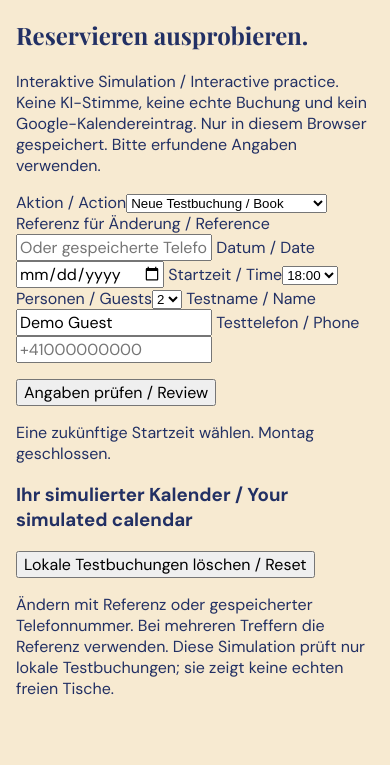
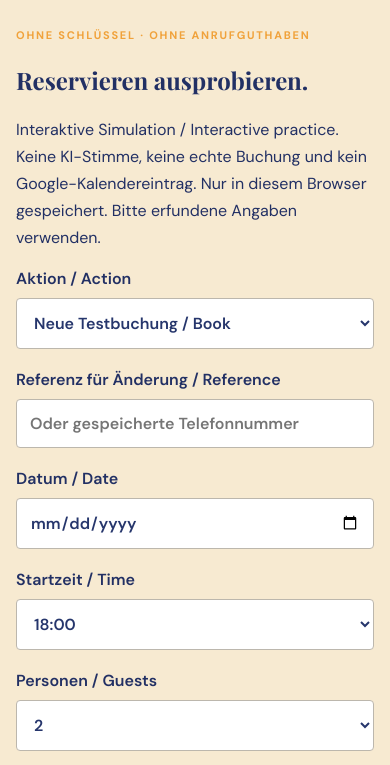
Before and after one commit to lotushub/potala-voice-reservation-demo, a website built with Vite: page web/index.html in a window 390 px wide. Shown: the part 659-1424 px from the top of the page. Built offline with nearby package versions, Linux system fonts and the light colour scheme.

Commit message:
Add browser-only practice mode for demos without API credits

```diff
--- a/web/src/style.css
+++ b/web/src/style.css
@@ -74,3 +74,4 @@
 @media(max-width: 900px) { .topbar nav { gap: 15px; } .story-grid { gap: 4vw; } .setup-band { gap: 4vw; } }
 @media(max-width: 720px) { .topbar nav { display: none; } .badge { margin-left: auto; } .hero { min-height: 430px; } .hero-shade { background: linear-gradient(90deg, rgba(107,17,20,.9), rgba(107,17,20,.55)); } .call-panel { flex-wrap: wrap; } .call-copy { min-width: calc(100% - 112px); } .call-button { width: 100%; } .story-grid, .setup-band { grid-template-columns: 1fr; gap: 35px; } .hours { width: 100%; } }
 @media(max-width: 480px) { .shell, .hero-copy, .topbar-inner { width: calc(100% - 32px); } .brand { font-size: 16px; } .brand small { font-size: 7px; } .badge { font-size: 8px; padding: 7px; } .hero { min-height: 420px; background-position: 55% center; } .hero h1 { font-size: 42px; } .hero p { font-size: 15px; } .brand-ribbon { font-size: 16px; letter-spacing: .2em; } .brand-ribbon span { padding: 0 4px; } .experience { padding: 48px 0; } .call-panel { padding: 22px; gap: 15px; } .orb-wrap { width: 55px; height: 60px; } .orb { transform: scale(.7); } .call-copy { min-width: calc(100% - 75px); } .call-copy h3 { font-size: 23px; } .hours { padding: 26px; } .hours-row { display: block; } .hours-row strong { display: block; text-align: left; margin-top: 4px; } .footer-grid { display: block; } .footer-grid > * { margin-bottom: 18px; } }
+.practice{padding-top:80px;padding-bottom:80px}.practice>p{max-width:850px;line-height:1.7}.practice-grid{display:grid;grid-template-columns:repeat(3,minmax(0,1fr));gap:20px}.practice label{display:flex;flex-direction:column;gap:9px;font-weight:600}.practice input,.practice select{font:inherit;width:100%;box-sizing:border-box;padding:13px;border:1px solid #bcb7ad;border-radius:4px;background:white;color:#26366c}.practice button{font:inherit;padding:14px 20px;border:0;border-radius:4px;background:#283b7b;color:white;cursor:pointer;margin:4px 8px 4px 0}.practice button:hover{background:#9e382d}.practice-entry{padding:14px 0;border-bottom:1px solid #d4c9b6;overflow-wrap:anywhere}#practice-status{font-weight:600}#practice-review{padding:20px;background:#f7ead1;margin:20px 0}.practice [hidden]{display:none}@media(max-width:700px){.practice-grid{grid-template-columns:1fr}.practice{padding-top:45px;padding-bottom:45px}}
```
